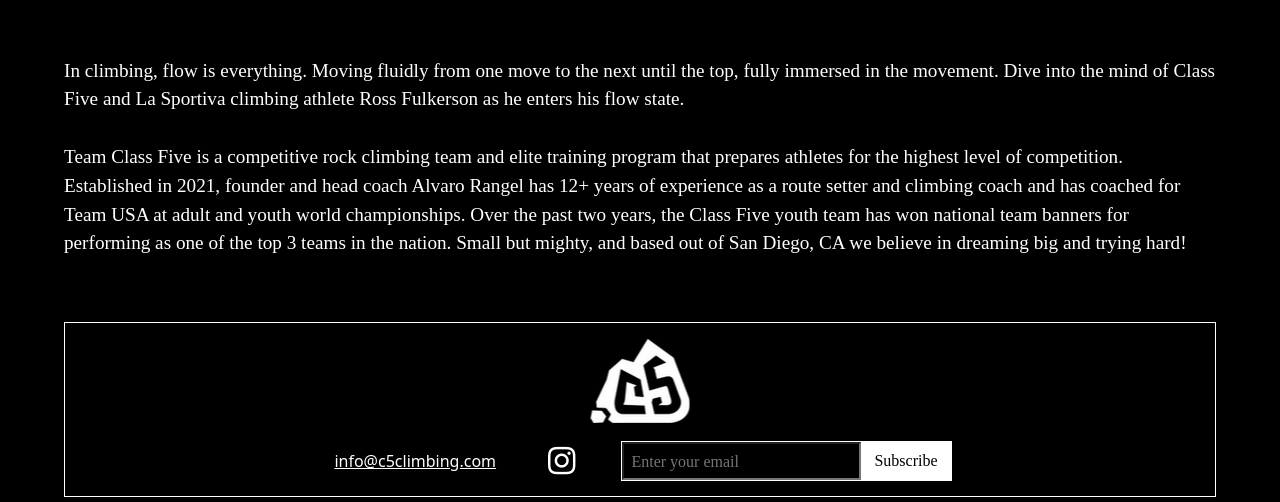
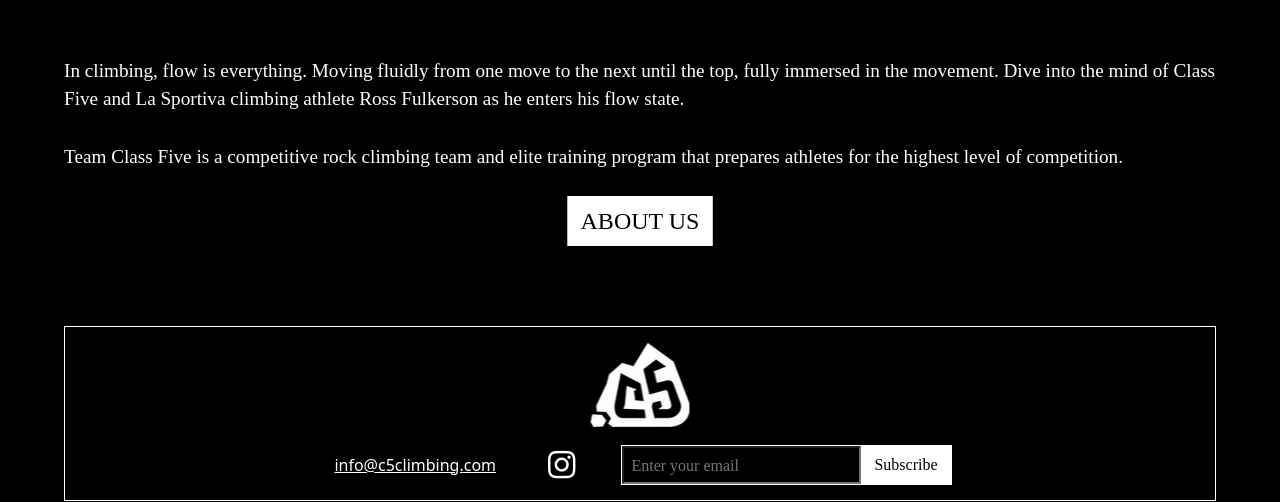
Before and after one commit to zoeyi1/class-five, a Django app: page / in a window 1280 px wide. Shown: the part 707-1209 px from the top of the page. Run offline with Django 4.2, Linux system fonts and the light colour scheme; some web fonts are replaced.

Commit message:
changed home page a bit and some more reorganizing

```diff
--- a/djangoProject/classfive/static/classfive/classfive.css
+++ b/djangoProject/classfive/static/classfive/classfive.css
@@ -417,6 +417,16 @@ nav a {
     border-color: white;
 }
 
+.btn-cta {
+    font-family: "Avenir-LT-W01_85-Heavy1475544";
+    position: relative;
+    background-color: white;
+    color: black;
+    border-color: white;
+    font-size: 1.5rem;
+    border-radius: 0;
+}
+
 /* subscribe */
 .subscribe {
     display: flex;
@@ -695,6 +705,7 @@ input {
 .team-img {
     width: 100%;
     height: auto;
+    padding: 0;
 }
 
 .team-text {
@@ -789,8 +800,8 @@ input {
 }
 
 @media (max-width: 450px) {
-    .row {
-        /* margin-top: 5% !important; */
+    .btn-cta {
+        font-size: 1rem;
     }
     .plastic-classic-img {
         width: 100%;
--- a/djangoProject/classfive/templates/classfive/base.html
+++ b/djangoProject/classfive/templates/classfive/base.html
@@ -52,7 +52,7 @@
           </li>
           <li class="nav-item">
             <a class="nav-link" href="merch">
-              Merch
+              Shop
             </a>
           </li>
           <li class="nav-item">
--- a/djangoProject/classfive/templates/classfive/home.html
+++ b/djangoProject/classfive/templates/classfive/home.html
@@ -11,10 +11,10 @@
       <iframe width="560" height="315" src="https://www.youtube.com/embed/oWKfyp4bQo0?" title="YouTube video player" frameborder="0" allow="accelerometer; autoplay; clipboard-write; encrypted-media; gyroscope; picture-in-picture" allowfullscreen></iframe>
     </div>
 
-    <p class="team-text">In climbing, flow is everything. Moving fluidly from one move to the next until the top, fully immersed in the movement. Dive into the mind of Class Five and La Sportiva climbing athlete Ross Fulkerson as he enters his flow state.<br><br>
-      Team Class Five is a competitive rock climbing team and elite training program that prepares athletes for the highest level of competition.
-      Established in 2021, founder and head coach Alvaro Rangel has 12+ years of experience as a route setter and climbing coach and has coached for Team USA at adult and youth world championships.
-  Over the past two years, the Class Five youth team has won national team banners for performing as one of the top 3 teams in the nation. Small but mighty, and based out of San Diego, CA we believe in dreaming big and trying hard!
+    <p class="team-text">In climbing, flow is everything. Moving fluidly from one move to the next until the top, fully immersed in the movement.
+      Dive into the mind of Class Five and La Sportiva climbing athlete Ross Fulkerson as he enters his flow state.<br><br>
+      Team Class Five is a competitive rock climbing team and elite training program that prepares athletes for the highest level of competition.<br>
+      <a href="philosophy" class = "btn btn-cta" style = "left: 50%; transform: translate(-50%); margin-top: 1.5rem; margin-bottom: 1rem;">ABOUT US</a>
     </p>
   </div>
 {% endblock %}
```
Also changed, not shown: djangoProject/classfive/templates/classfive/philosophy.html (+5 -3 lines).
